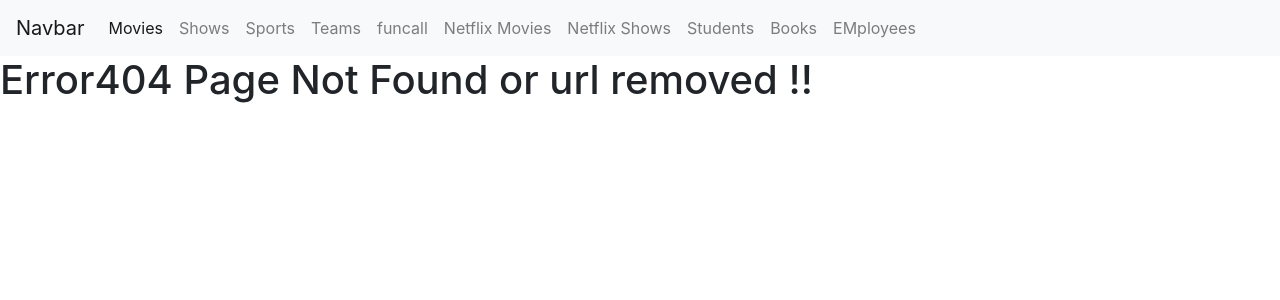
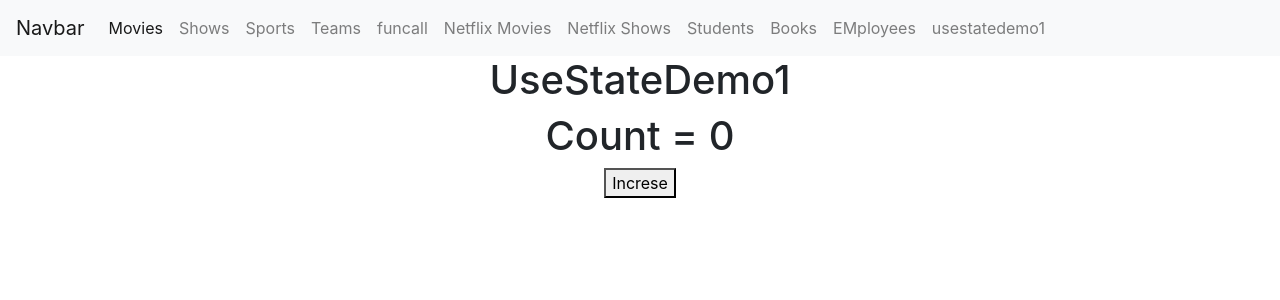
Before and after one commit to samirvithlani/hmt_mern_react_2026, a React (Vite) app: page /usestatedemo1 in a window 1280 px wide. Before the commit this address had no page. Shown: the top 300 px of the page. Built offline with nearby package versions, Linux system fonts and the light colour scheme.

Commit message:
useStatedemo

```diff
--- a/src/App.jsx
+++ b/src/App.jsx
@@ -29,6 +29,7 @@ import { Books } from './components/Books'
 import { BookFilter } from './components/BookFilter'
 import { Employees } from './components/Employees'
 import { EmployeeDetail } from './components/EmployeeDetail'
+import { UseStateDemo1 } from './components/UseStateDemo1'
 
 
 function App() {
@@ -55,6 +56,7 @@ function App() {
             <Route path='/bookfilter/:price' element = {<BookFilter/>}></Route>
             <Route path='/employees' element ={<Employees/>}></Route>
             <Route path='/employeedetail' element={<EmployeeDetail/>}></Route>
+            <Route path='/usestatedemo1' element = {<UseStateDemo1/>}></Route>
             <Route path='/*' element = {<Error404/>}></Route>
           </Routes>
     </div>
--- a/src/components/Navbar.jsx
+++ b/src/components/Navbar.jsx
@@ -73,6 +73,12 @@ export const Navbar = () => {
                 EMployees
               </Link>
             </li>
+            <li class="nav-item">
+              <Link class="nav-link" to="/usestatedemo1">
+                usestatedemo1
+              </Link>
+            </li>
+
           </ul>
         </div>
       </nav>
--- /dev/null
+++ b/src/components/UseStateDemo1.jsx
@@ -0,0 +1,24 @@
+import React, { useState } from 'react'
+
+export const UseStateDemo1 = () => {
+
+  //var count = 0;
+  const [count,setCount] = useState(0)
+  //count --> variable
+  //setCount --> function --> to make cahnge in count..
+  //useState(0) -- 0 initial value
+
+  const increseCount =()=>{
+    //count++ //1
+    setCount(count+1)
+    console.log("count  =",count) //1
+  }
+
+  return (
+    <div style={{textAlign:"center"}}>
+        <h1>UseStateDemo1</h1>
+        <h1>Count = {count}</h1>
+        <button onClick={increseCount}>Increse</button>
+    </div>
+  )
+}
```
Also changed, not shown: th.txt.
